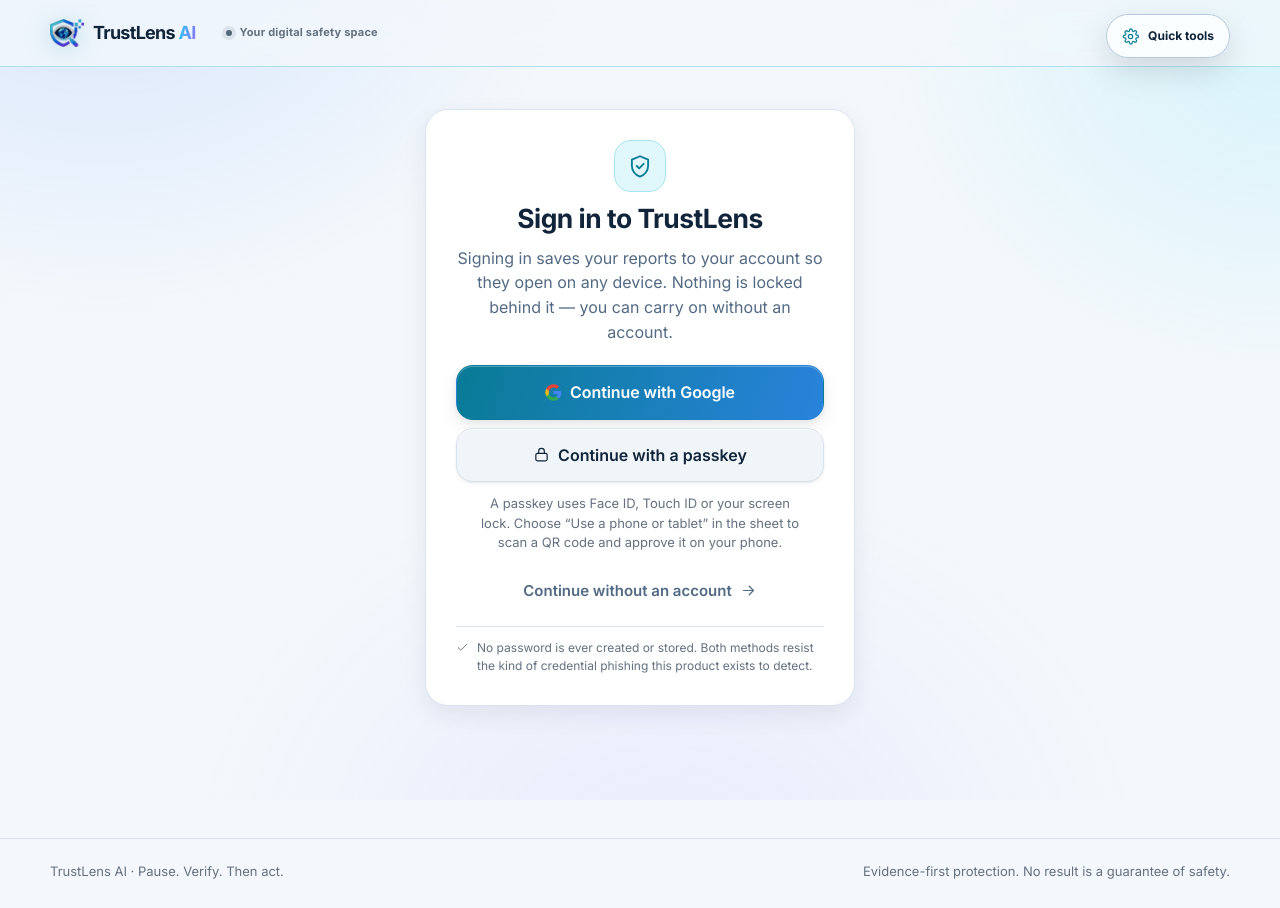
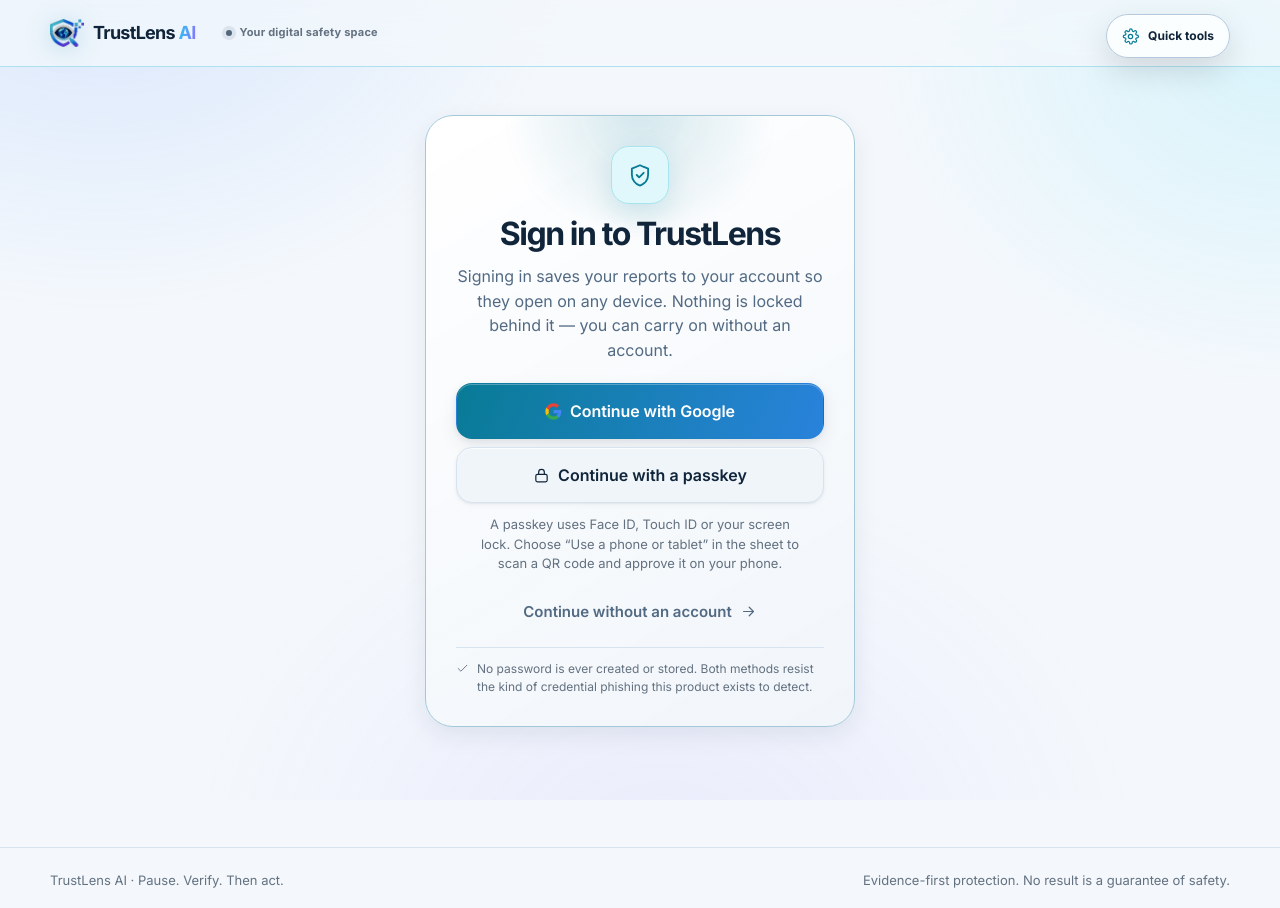
Before and after one commit to trustlensaiofficial/TrustlensAi, a Next.js app: page /login in a window 1280 px wide. Built offline with nearby package versions, Linux system fonts and the light colour scheme; no server answers.

Commit message:
Polish authentication surface and app-wide motion

```diff
--- a/app/globals.css
+++ b/app/globals.css
@@ -975,3 +975,18 @@ a { color: inherit; }
 .product-header-status>span{width:6px;height:6px;border-radius:50%;background:var(--sev-clear);box-shadow:0 0 0 4px color-mix(in srgb,var(--sev-clear) 13%,transparent)}
 .product-footer{margin-top:clamp(36px,6vw,72px);padding-bottom:calc(18px + env(safe-area-inset-bottom))}
 @media(max-width:620px){.product-header-inner{min-height:58px;padding-right:118px}.product-header-status{display:none}.product-header .brand-mark{width:30px}.product-header .brand-word{font-size:16px}}
+
+
+/* Phase-one polish: transitions, small-screen safety and a tactile auth surface. */
+html,body{min-height:100%;overflow-x:clip}
+.page,.dashboard{animation:tl-page-arrive .38s cubic-bezier(.2,.75,.2,1) both}
+@keyframes tl-page-arrive{from{opacity:.72;transform:translateY(8px)}to{opacity:1;transform:none}}
+.signin-page{min-height:calc(100svh - 150px);align-items:center;padding-top:clamp(28px,6vh,70px);padding-bottom:clamp(28px,6vh,70px)}
+.signin{position:relative;isolation:isolate;overflow:hidden;border:1px solid color-mix(in srgb,var(--accent) 25%,var(--border));border-radius:28px;background:linear-gradient(150deg,color-mix(in srgb,var(--surface) 92%,white 4%),color-mix(in srgb,var(--surface-2) 84%,var(--bg)));backdrop-filter:blur(22px) saturate(145%);-webkit-backdrop-filter:blur(22px) saturate(145%);box-shadow:0 24px 70px rgba(0,0,0,.12),inset 0 1px 0 rgba(255,255,255,.28)}
+.signin:before{content:"";position:absolute;z-index:-1;top:-120px;left:50%;width:300px;height:230px;transform:translateX(-50%);border-radius:50%;background:radial-gradient(circle,color-mix(in srgb,var(--accent) 17%,transparent),transparent 70%);filter:blur(8px);pointer-events:none}
+.signin-mark{width:58px;height:58px;border-radius:18px;box-shadow:0 10px 28px color-mix(in srgb,var(--accent) 17%,transparent),inset 0 1px 0 rgba(255,255,255,.25)}
+.signin h1{font-size:clamp(25px,5vw,32px);letter-spacing:-.045em}
+.signin-actions .btn{min-height:56px;border-radius:16px}
+.signin-skip{min-height:44px}
+@media(max-width:520px){.signin{padding:24px 19px;border-radius:23px}.signin-page{min-height:auto;padding-top:30px;padding-bottom:36px}}
+@media(prefers-reduced-motion:reduce){.page,.dashboard{animation:none!important}}
```
